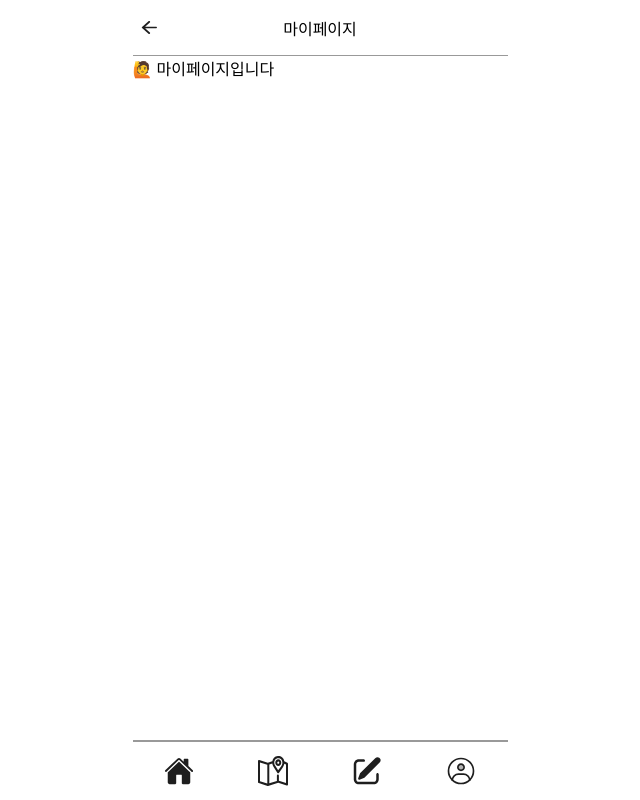
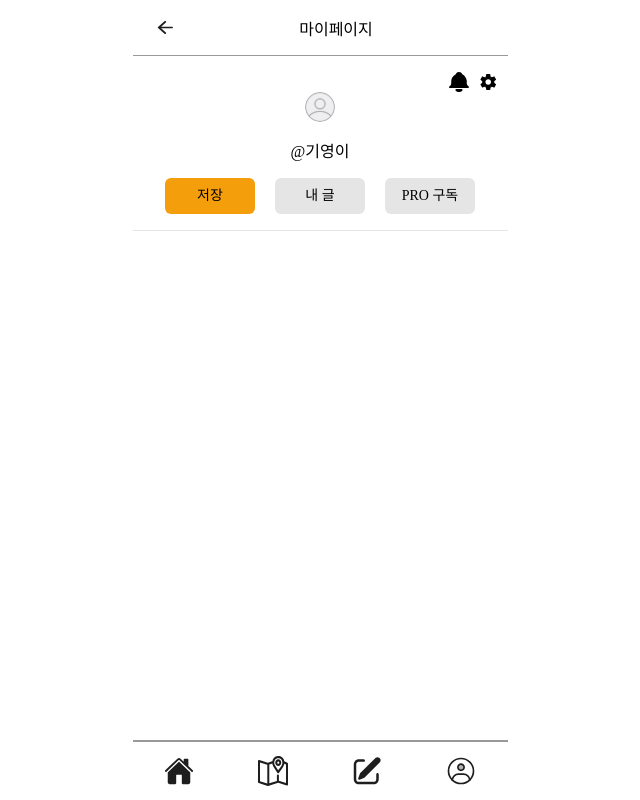
Before and after one commit to dongnae-bangnae/FE, a React (Vite) app: page /mypage in a window 1280 px wide. Shown: the whole page, without its empty margins (320-960 px from the left). Built offline with nearby package versions, Linux system fonts and the light colour scheme.

Commit message:
✨ Feat: 마이페이지 기본 화면 구현

```diff
--- a/src/App.tsx
+++ b/src/App.tsx
@@ -16,6 +16,7 @@ import MyProfilePage from "./pages/MyProfilePage";
 import NewPlacePage from "./pages/NewPlacePage";
 import NewRecordPage from "./pages/NewRecordPage";
 import NotFound from "./pages/NotFound";
+import NotificationsPage from "./pages/NotificationsPage";
 import OnboardingPage from "./pages/OnboardingPage";
 import RecordDetailPage from "./pages/RecordDetailPage";
 import SettingsPage from "./pages/SettingsPage";
@@ -36,6 +37,7 @@ const routes: RouteObject[] = [
       { path: "mypage", element: <MyPage /> },
       { path: "mypage/likes", element: <MyLikesPage /> },
       { path: "mypage/profile", element: <MyProfilePage /> },
+      { path: "mypage/notifications", element: <NotificationsPage /> },
       { path: "mypage/settings", element: <SettingsPage /> }
     ]
   }
--- a/src/index.css
+++ b/src/index.css
@@ -22,6 +22,13 @@ html, body, #root {
 
 button {
   all: unset;
-  appearance: none;
-  background-color: transparent;
+  box-sizing: border-box;
+  display: inline-flex;
+  justify-content: center;
+  align-items: center;
+  padding: 0.5rem 1rem;
+  border-radius: 6px;
+  font-size: 0.875rem; /* text-sm */
+  font-weight: 500;
+  line-height: 1.25rem;
 }
--- a/src/pages/MyPage.tsx
+++ b/src/pages/MyPage.tsx
@@ -1,11 +1,95 @@
+import { useState } from "react";
+import { useNavigate } from "react-router-dom";
+
+import Profile from "../assets/icon-defaultProfile.svg";
+import RingIcon from "../assets/icon-ring.svg";
+import SettingIcon from "../assets/icon-setting.svg";
 import Header from "../components/common/Header";
 
 function MyPage() {
+  const navigate = useNavigate();
+  const [selectedTab, setSelectedTab] = useState<"saved" | "myPosts" | "pro">(
+    "saved"
+  );
+
   return (
     <>
       <Header title="마이페이지" underline={true} />
+      <div style={{ height: "16px" }} />
 
-      <div>🙋 마이페이지입니다</div>
+      {/* 상단바 (알림 + 설정 아이콘 그룹) */}
+      <div className="w-full flex justify-end items-center mt-6 mb-4 pr-4">
+        <div className="flex items-center" style={{ gap: "9px" }}>
+          <img
+            src={RingIcon}
+            alt="알림"
+            style={{ width: "20px", height: "20px", cursor: "pointer" }}
+            onClick={() => navigate("/mypage/notifications")}
+          />
+          <img
+            src={SettingIcon}
+            alt="설정"
+            style={{
+              width: "20px",
+              height: "20px",
+              cursor: "pointer",
+              marginRight: "10px"
+            }}
+            onClick={() => navigate("/mypage/settings")}
+          />
+        </div>
+      </div>
+
+      {/* 프로필 */}
+      <div className="flex flex-col items-center">
+        <img
+          src={Profile}
+          alt="프로필"
+          className="w-20 h-20 rounded-full mb-2"
+        />
+        <p className="text-lg font-semibold">@기영이</p>
+      </div>
+
+      {/* 탭 버튼 */}
+      <div className="flex justify-center gap-x-3 mt-4">
+        <button
+          onClick={() => setSelectedTab("saved")}
+          className={`w-[90px] h-8 rounded-lg text-sm font-medium
+      ${selectedTab === "saved" ? "bg-[#F59E0B] text-white" : "bg-[#E5E5E5] text-black"}`}
+        >
+          저장
+        </button>
+
+        <div style={{ width: "20px" }} />
+
+        <button
+          onClick={() => setSelectedTab("myPosts")}
+          className={`w-[90px] h-8 rounded-lg text-sm font-medium
+      ${selectedTab === "myPosts" ? "bg-[#F59E0B] text-white" : "bg-[#E5E5E5] text-black"}`}
+        >
+          내 글
+        </button>
+
+        <div style={{ width: "20px" }} />
+
+        <button
+          onClick={() => setSelectedTab("pro")}
+          className={`w-[90px] h-8 rounded-lg text-sm font-medium
+      ${selectedTab === "pro" ? "bg-[#F59E0B] text-white" : "bg-[#E5E5E5] text-black"}`}
+        >
+          PRO 구독
+        </button>
+      </div>
+
+      <div style={{ height: "16px" }} />
+      <div className="w-full mt-4 border-b border-[#E5E5E5]" />
+
+      {/* 저장 탭을 눌렀을 때 */}
+      {/* {selectedTab === "saved" && (
+        <div className="w-full mt-6 flex flex-col gap-3">
+
+        </div>
+      )} */}
     </>
   );
 }
--- /dev/null
+++ b/src/pages/NotificationsPage.tsx
@@ -0,0 +1,5 @@
+const NotificationsPage = () => {
+  return <div>알림 페이지</div>;
+};
+
+export default NotificationsPage;
```
Also changed, not shown: src/assets/icon-ring.svg (added).
